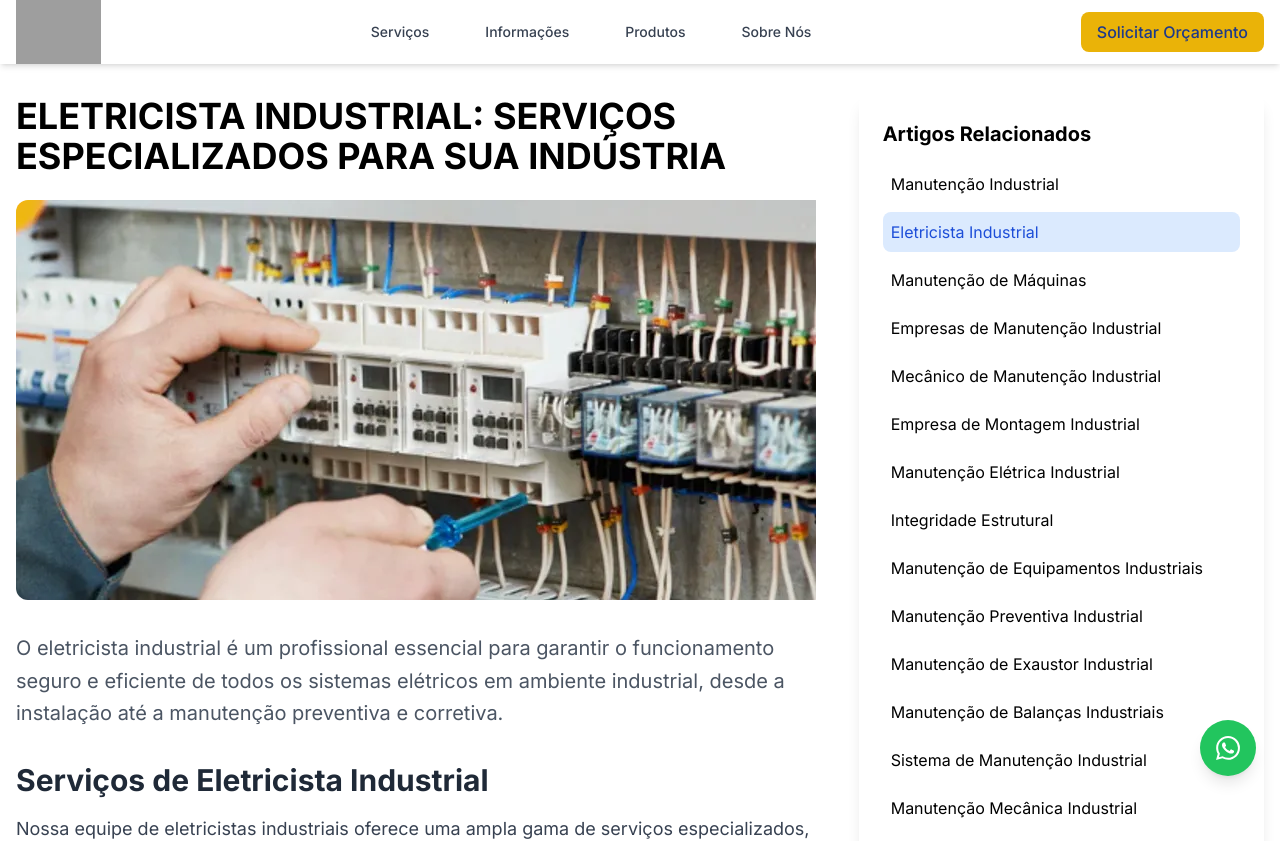
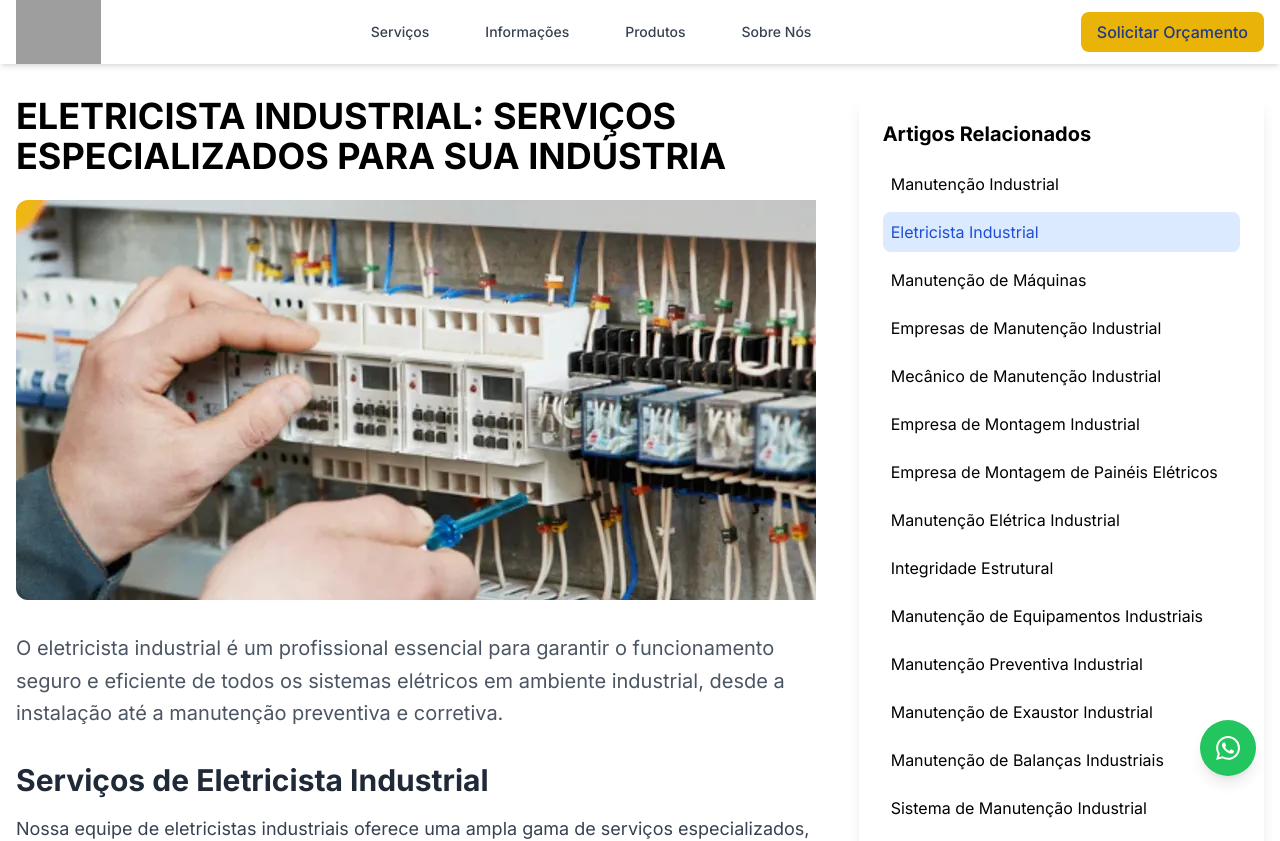
Before and after one commit to johnmaikelima/ims-website, a Next.js app: page /informacoes/eletricista-industrial in a window 1280 px wide. Shown: the top 841 px of the page. Built offline with nearby package versions, Linux system fonts and the light colour scheme; grey boxes are pictures that could not be loaded.

Commit message:
Adicionar novo artigo ao menu lateral do BlogSidebar

```diff
--- a/src/components/BlogSidebar/index.tsx
+++ b/src/components/BlogSidebar/index.tsx
@@ -24,6 +24,10 @@ const articles = [
   {
     title: 'Empresa de Montagem Industrial',
     slug: 'empresa-de-montagem-industrial'
+  },
+  {
+    title: 'Empresa de Montagem de Painéis Elétricos',
+    slug: 'empresa-de-montagem-de-paineis-eletricos'
   },
   {
     title: 'Manutenção Elétrica Industrial',
```
